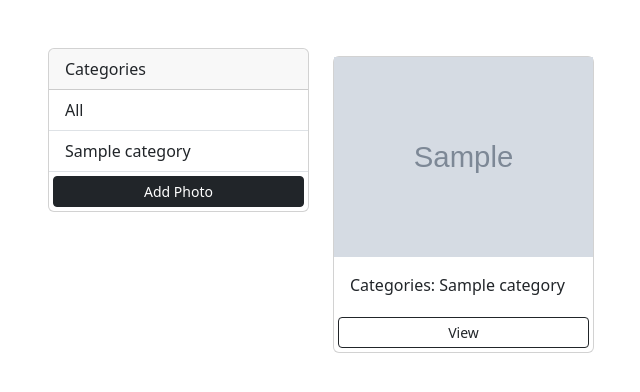
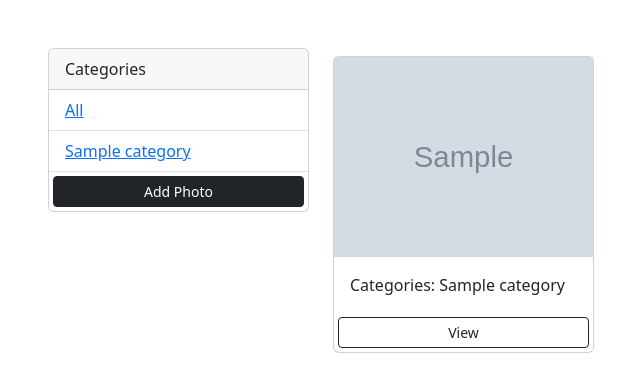
Before and after one commit to Angeldahal/photo-album, a Django app: page / in a window 1280 px wide. Shown: the top 392 px of the page, without its empty margins (34-674 px from the left). Run offline with Django 4.2, Linux system fonts and the light colour scheme; tables that the repository leaves empty hold one stand-in row (values such as "Sample post"); grey boxes marked "Sample" are stand-in pictures.

Commit message:
Add Upload Form

```diff
--- a/Photos/templates/Photos/add.html
+++ b/Photos/templates/Photos/add.html
@@ -6,14 +6,14 @@
     <title>Add Photo</title>
 </head>
 <body class="m-5">
-    <div class="container">
+    <div class="container border border-dark rounded">
         <div class="row justify-content-center">
             <div class="col-md-4">
                 <a href="{% url 'gallery' %}" class="btn btn-dark my-5">
                     Go Back
                 </a>
                 <form method="post" action="" enctype="multipart/form-data">
-                    <% csrf_token %>
+                    {% csrf_token %}
                     <div class="form-group m-3">
                         <label for="description">Description</label>
                         <textarea required class="form-control" name="description" placeholder="Enter a Description" id="description"></textarea>
--- a/Photos/templates/Photos/gallery.html
+++ b/Photos/templates/Photos/gallery.html
@@ -20,9 +20,15 @@
                         Categories
                     </div>
                     <ul class="list-group list-group-flush">
-                        <li class="list-group-item">All</li>
+                        <li class="list-group-item">
+                            <a href="{% url 'gallery' %}">All</a>
+                        </li>
                         {% for category in categories%}
-                        <li class="list-group-item">{{category.name}}</li>
+                        <li class="list-group-item">
+                            <a href="{% url 'gallery' %}?category={{category.name}}">
+                                {{category.name}}
+                            </a>
+                        </li>
                         {% endfor %}
 
                         <a href="{% url 'add'%}" class="btn btn-dark btn-block btn-sm m-1">Add Photo</a>
--- a/Photos/views.py
+++ b/Photos/views.py
@@ -5,7 +5,12 @@ from .models import Category, Photo
 # Create your views here.
 def gallery(request):
     categories = Category.objects.all()
-    photos = Photo.objects.all()
+
+    if request.GET.get('category'):
+        photos = Photo.objects.filter(
+            category__name=request.GET.get('category'))
+    else:
+        photos = Photo.objects.all()
     context = {"categories": categories, "photos": photos}
     return render(request, 'Photos/gallery.html', context)
 
@@ -24,8 +29,8 @@ def addPhoto(request):
 
         if data['category'] != 'none':
             category = Category.objects.get(id=data['category'])
-        elif data['category_new'] != '':
-            category, created = Category.objects.get_or_create(name=data['category_new'])
+        elif data['new_category'] != '':
+            category, created = Category.objects.get_or_create(name=data['new_category'])
         else:
             category = None
 
```
Also changed, not shown: static/images/1_Travel.jpeg (added), static/images/3_Nature.jpeg (added), static/images/dog_QsTqH04.webp (added).
